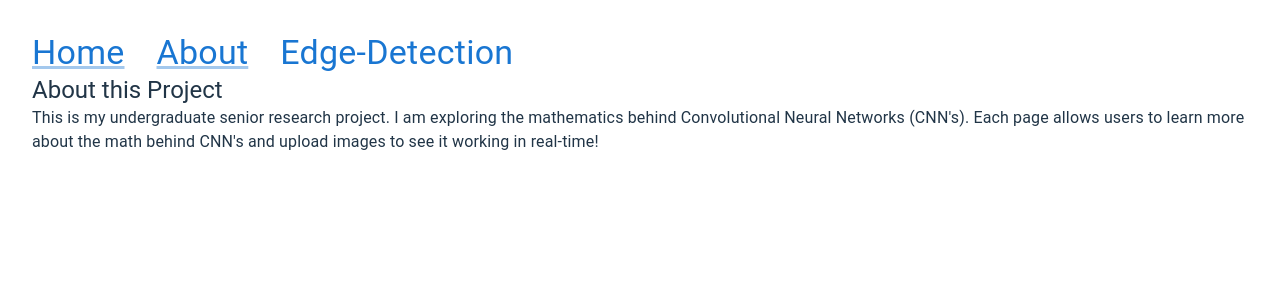
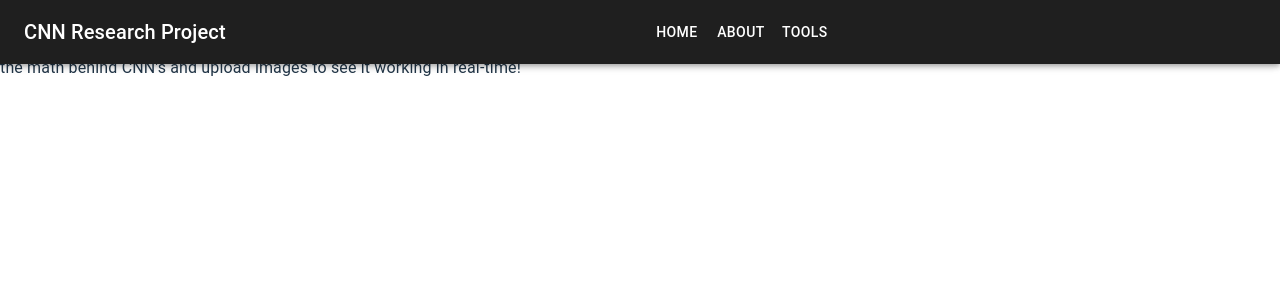
Before and after one commit to AH0502/Applied-Linear-Algebra-CNNs-Research, a React (Vite) app in the folder Code/Client/cnn-project/: page /about in a window 1280 px wide. Shown: the top 300 px of the page. Built offline with nearby package versions, Linux system fonts and the light colour scheme.

Commit message:
Work on Navbar

```diff
--- a/Code/Client/cnn-project/src/App.css
+++ b/Code/Client/cnn-project/src/App.css
@@ -1,7 +1,7 @@
 #root {
   max-width: 1280px;
   margin: 0 auto;
-  padding: 2rem;
+
 }
 
 .logo {
--- a/Code/Client/cnn-project/src/Pages/EdgeDetectionPage.tsx
+++ b/Code/Client/cnn-project/src/Pages/EdgeDetectionPage.tsx
@@ -8,9 +8,7 @@ export default function EdgeDetectionPage() {
  // TODO: Design homepage.
   return (
     <>
-      <div>
       <NavigationMenu />
-      </div>
       <div>
       <ImageUploadButton />
       </div>
--- a/Code/Client/cnn-project/src/Pages/HomePage.tsx
+++ b/Code/Client/cnn-project/src/Pages/HomePage.tsx
@@ -4,7 +4,6 @@ export default function HomePage() {
     return (
         <>
             <NavigationMenu />
-
         </>
     )
 }
--- a/Code/Client/cnn-project/src/components/NavigationMenu.tsx
+++ b/Code/Client/cnn-project/src/components/NavigationMenu.tsx
@@ -1,19 +1,47 @@
-import { Stack, Typography, Link } from "@mui/material";
+import { Box, Typography, AppBar, Toolbar, Button, Menu, MenuItem } from "@mui/material";
+import { useState } from "react";
+import { useNavigate } from "react-router";
 
 export default function NavigationMenu() {
+    const [anchorEl, setAnchorEl] = useState<null | HTMLElement>(null);
+    const open = Boolean(anchorEl);
+    const navigate = useNavigate();
+    const handleClick = (event: React.MouseEvent<HTMLButtonElement>) => {
+        setAnchorEl(event.currentTarget);
+    }
+    const handleClose = (route?: string) => {
+        if (route) {
+         setAnchorEl(null);
+         navigate(route);
+        }
+        else {
+            setAnchorEl(null);
+        }}
+
     return (
-        <>
-        <Stack direction="row" spacing={4}>
-            <Link href="/">
-                <Typography variant="h4">Home</Typography>
-            </Link>
-            <Link href="/about">
-            <Typography variant="h4">About</Typography>
-            </Link>
-            <Link href="/edge-detection" underline="none">
-            <Typography variant="h4">Edge-Detection</Typography>
-            </Link>
-        </Stack>
-        </>
+        <AppBar sx={{
+            display: "flex",
+            position: "fixed",
+            top: 0,
+            width: "100%",
+            justifyContent: "space-evenly",
+            bgcolor: "#1F1F1F"
+        }}>
+                <Toolbar>
+                    <Typography variant="h6">CNN Research Project</Typography>
+                    <Box sx={{ display: "flex", mx: "auto"}}>
+                    <Button color="inherit" href="/">Home</Button>
+                    <Button color="inherit" href="/about">About</Button>
+                    <Button onClick={handleClick} color="inherit" >Tools</Button>
+                    <Menu
+                        open={open}
+                        anchorEl={anchorEl}
+                        onClose={() => handleClose()}
+                    >
+                        <MenuItem onClick={() => handleClose("/edge-detection")}>Edge-Detection</MenuItem>
+                    </Menu>
+                    </Box>
+                </Toolbar>
+        </AppBar>
     )
 }
--- a/Code/Client/cnn-project/src/index.css
+++ b/Code/Client/cnn-project/src/index.css
@@ -24,9 +24,8 @@ a:hover {
   color: #535bf2;
 }
 
-body {
+ body {
   margin: 0;
-  display: flex;
   min-width: 320px;
   min-height: 100vh;
 }
--- a/Code/Client/cnn-project/src/main.tsx
+++ b/Code/Client/cnn-project/src/main.tsx
@@ -5,6 +5,14 @@ import App from './Pages/EdgeDetectionPage.tsx';
 import AboutPage from './Pages/AboutPage.tsx';
 import HomePage from './Pages/HomePage.tsx';
 import EdgeDetectionPage from './Pages/EdgeDetectionPage.tsx';
+import { createTheme } from '@mui/material/styles';
+
+const theme = createTheme({
+  components: {
+
+  }
+})
+
 
 createRoot(document.getElementById('root')!).render(
   <BrowserRouter>
```
Also changed, not shown: 2 other files (tests, documents, lock files or other folders).
